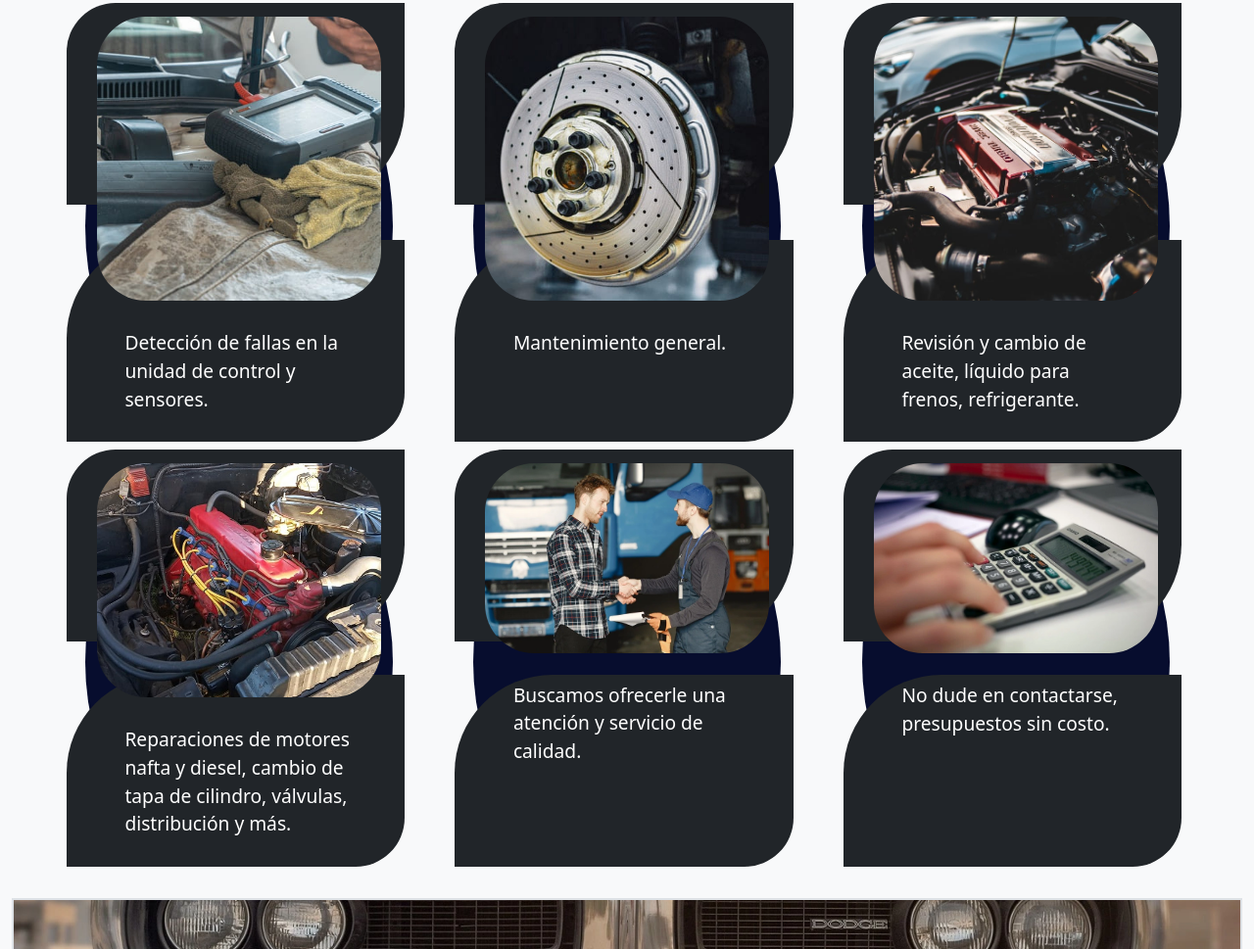
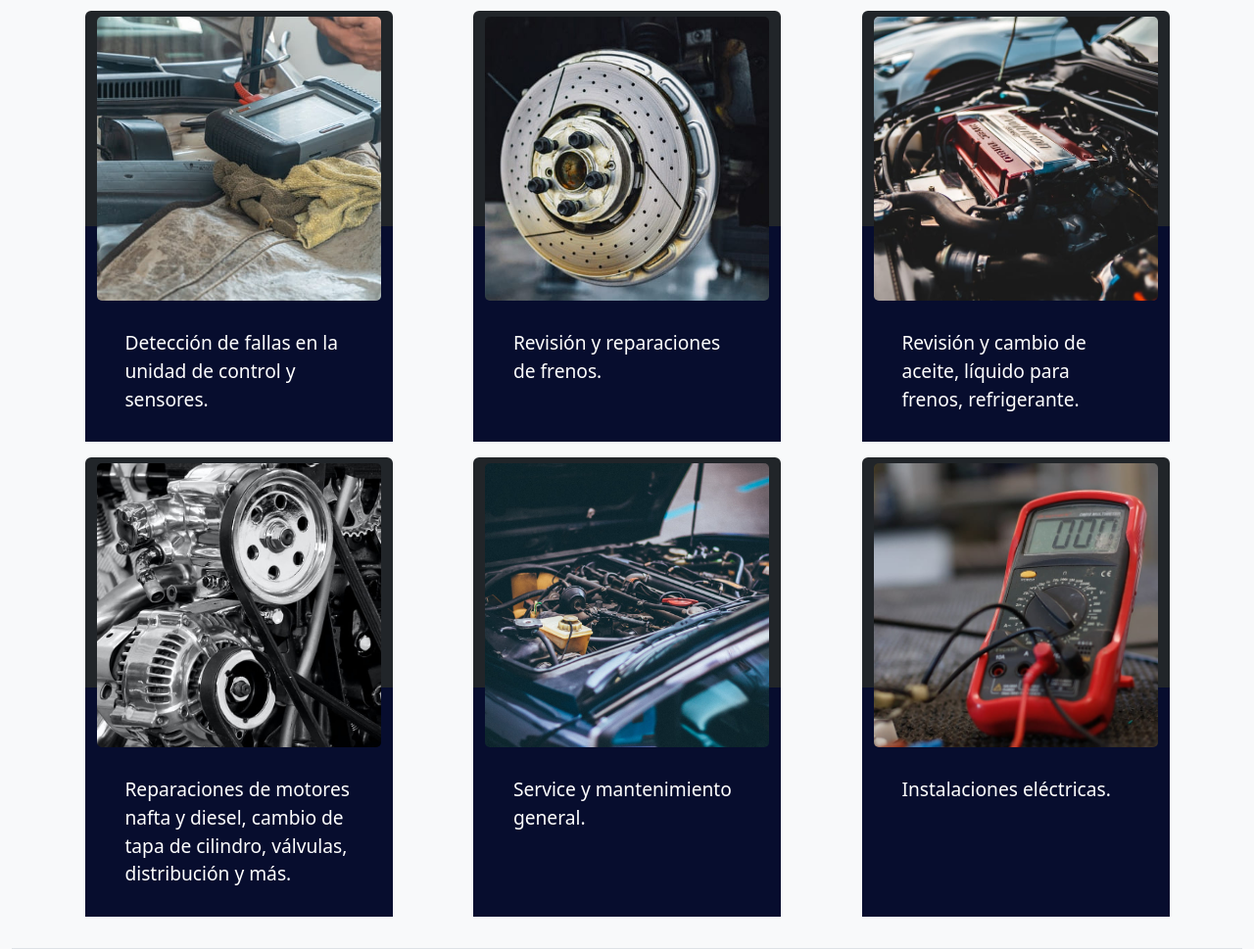
Before and after one commit to MatP25/coder-project-bootstrap-sass, a website: page index.html in a window 1280 px wide. Shown: the part 968-1937 px from the top of the page at 98% size. Drawn offline with nearby package versions, Linux system fonts and the light colour scheme; a script that the page names is missing.

Commit message:
replaced lorem, changed some card styling and imgs

```diff
--- a/assets/scss/_main-components.scss
+++ b/assets/scss/_main-components.scss
@@ -16,14 +16,14 @@
 /* cards in index.html */
 .index-card {
     border: none;
-    background-color: map-get($colors,dark-blue);
+    background-color: map-get($colors,dark);
     position: relative;
     z-index: 90;
-    @include border-rad(100%);
+    // @include border-rad(100%);
     &>img {
         margin-top: 2%;
         z-index: 50;
-        @include border-rad(50px);
+        @include border-rad(5px);
     }
     p {
         color: $white;
@@ -34,20 +34,19 @@
         font-weight: 500;
     }
     .decorative-bot {
-        @include border-rad(100px 0 50px 0);
-        min-width: 110%;
-        min-height: 47%;
-        background-color: map-get($colors, dark);
+        min-width: 100%;
+        min-height: 50%;
+        background-color: map-get($colors, dark-blue);
         position: absolute;
-        left: -6%;
+        left: 0;
         bottom: 0;
         z-index: 10;
     }
     .decorative-top {
         @extend .decorative-bot;
-            top: -2%;
-            bottom: initial;
-            @include border-rad(50px 0 100px 0);
+            top: 0;
+            min-width: 0%;
+            max-height: 50%;
         }
     }
 
--- a/assets/scss/_mediaqueries.scss
+++ b/assets/scss/_mediaqueries.scss
@@ -1,3 +1,4 @@
+
 @media screen and (min-width:568px) {
     .header h1 {
         font-size: 3.5rem;
--- a/index.html
+++ b/index.html
@@ -158,7 +158,7 @@
                 <div class="index-card card m-2 col-10 col-sm-5 col-lg-4 col-xl-3 ">
                     <img src="./assets/imgs/cards/card-5.jpg" class="card-img-top" alt="Vehículo sin una rueda exponiendo la campana de freno">
                     <div class="card-body">
-                        <p class="card-text">Mantenimiento general.</p>
+                        <p class="card-text">Revisión y reparaciones de frenos.</p>
                     </div>
                     <div class="decorative-bot"></div>
                     <div class="decorative-top"></div>
@@ -172,7 +172,7 @@
                     <div class="decorative-top"></div>
                 </div>
                 <div class="index-card card m-2 col-10 col-sm-5 col-lg-4 col-xl-3 ">
-                    <img src="./assets/imgs/cards/card-16.jpg" class="card-img-top" alt="Vehículo con capó levantado mostrando el motor e inyectores.">
+                    <img src="./assets/imgs/cards/card-7.jpg" class="card-img-top" alt="Vehículo con capó levantado mostrando el motor e inyectores.">
                     <div class="card-body">
                         <p class="card-text">Reparaciones de motores nafta y diesel, cambio de tapa de cilindro, válvulas, distribución y más.</p>
                     </div>
@@ -180,17 +180,17 @@
                     <div class="decorative-top"></div>
                 </div>
                 <div class="index-card card m-2 col-10 col-sm-5 col-lg-4 col-xl-3 ">
-                    <img src="./assets/imgs/aboutus/nos3.webp" class="card-img-top" alt="Mecánico dándole la mano a un cliente">
+                    <img src="./assets/imgs/cards/card-4.jpg" class="card-img-top" alt="Mecánico dándole la mano a un cliente">
                     <div class="card-body">
-                        <p class="card-text">Buscamos ofrecerle una atención y servicio de calidad.</p>
+                        <p class="card-text">Service y mantenimiento general.</p>
                     </div>
                     <div class="decorative-bot"></div>
                     <div class="decorative-top"></div>
                 </div>
                 <div class="index-card card m-2 col-10 col-sm-5 col-lg-4 col-xl-3 ">
-                    <img src="./assets/imgs/aboutus/nos2.webp" class="card-img-top" alt="Calculadora">
+                    <img src="./assets/imgs/cards/card-8.jpg" class="card-img-top" alt="Calculadora">
                     <div class="card-body">
-                        <p class="card-text">No dude en contactarse, presupuestos sin costo.</p>
+                        <p class="card-text">Instalaciones eléctricas.</p>
                     </div>
                     <div class="decorative-bot"></div>
                     <div class="decorative-top"></div>
```
Also changed, not shown: pages/acercade.html (+4 -2 lines), assets/css/style.css.
